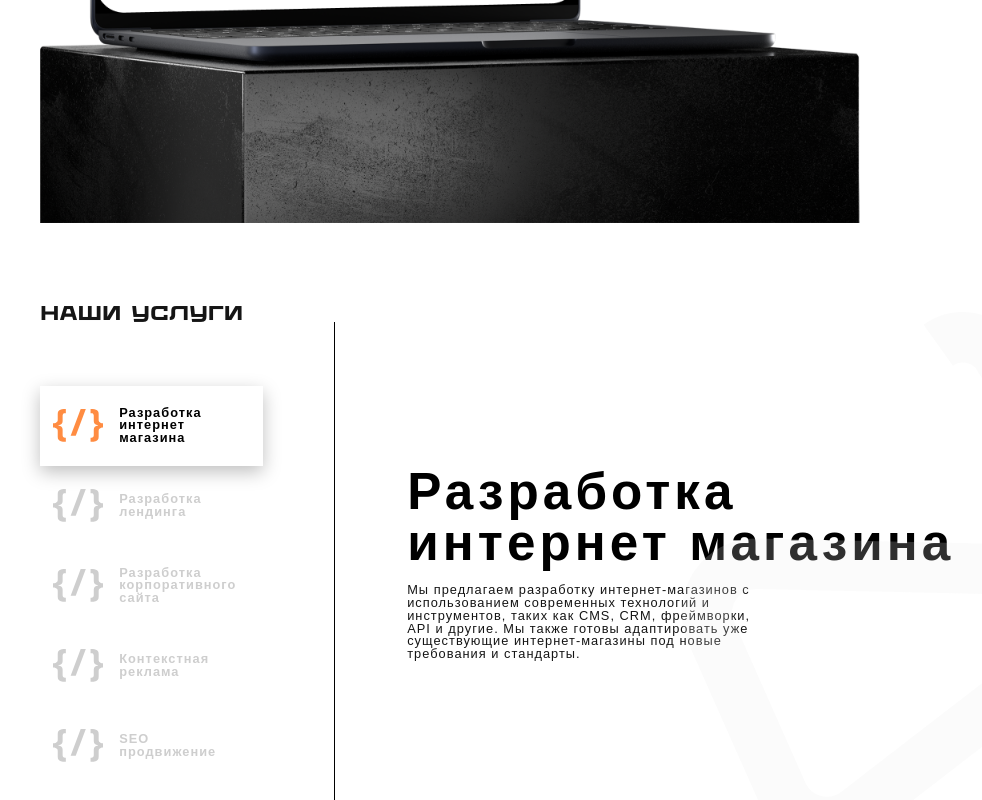
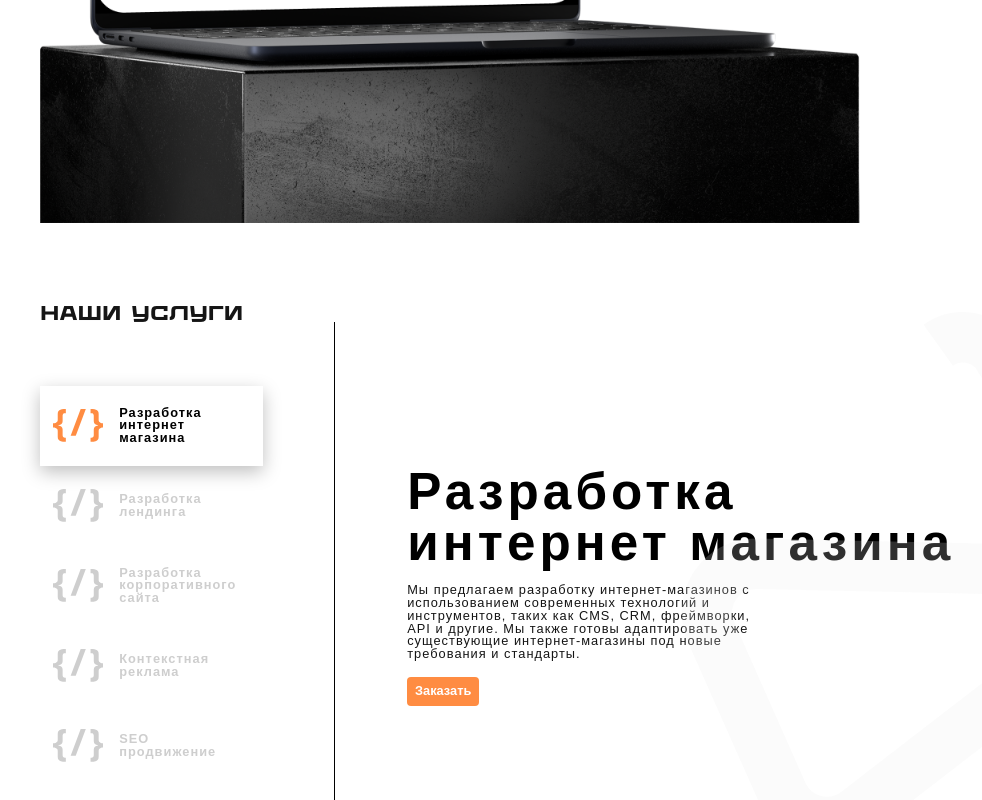
Before and after one commit to nelicepriatniy/alkor, a Next.js app: page / in a window 1280 px wide. Shown: the part 1599-2399 px from the top of the page, without its empty margins (72-1054 px from the left). Built offline with nearby package versions, Linux system fonts and the light colour scheme.

Commit message:
deals block

```diff
--- a/src/components/deals/deals.jsx
+++ b/src/components/deals/deals.jsx
@@ -39,7 +39,6 @@ function DealsBlock() {
         setActiveIndex(text)
     }
     const changeIndexCall = (text) => {
-        console.log(text);
         changeIndex(text);
     }
     return (
--- a/src/components/deals/rightItem/dealsrightItem.jsx
+++ b/src/components/deals/rightItem/dealsrightItem.jsx
@@ -4,7 +4,6 @@ function DealRightItem(props) {
     let classes = [s.item].join(' ');
     if(props.info.id == props.activeIndes) {
         classes = [s.item, s.active].join(' ');
-        console.log(classes)
     }
     return (
         <div className={classes}>
--- a/src/components/deals/rightItem/dealsrightItem.module.scss
+++ b/src/components/deals/rightItem/dealsrightItem.module.scss
@@ -39,4 +39,5 @@
     display: flex;
     align-items: center;
     justify-content: center;
+    background: $main;
 }
--- a/src/components/portfolio/portfolio.jsx
+++ b/src/components/portfolio/portfolio.jsx
@@ -38,14 +38,10 @@ function PortfolioBlock() {
     const [swiper, setSwiper] = useState();
     const [isMove, setisMove] = useState(false);
     const startAnimation = ()=>{
-        console.log('animStart');
         setisMove(true)
-        console.log(isMove)
     }
     const endAnimation = ()=>{
-        console.log('animEnd');
         setisMove(false)
-        console.log(isMove)
     }
     return (
         <section className={s.portfolio}>
```
